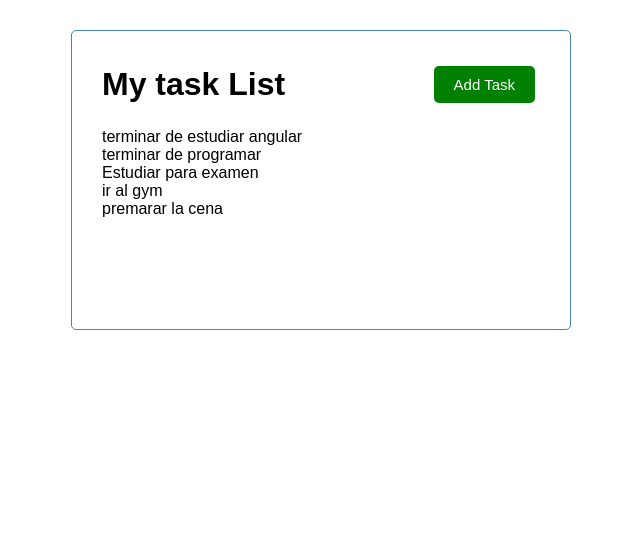
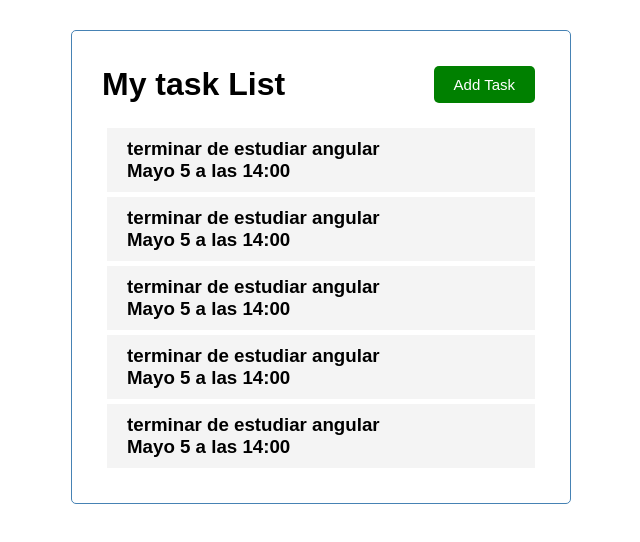
Before and after one commit to wrverdun/task-list, an Angular app: page / in a window 1280 px wide. Shown: the top 542 px of the page, without its empty margins (319-959 px from the left). Built offline with nearby package versions, Linux system fonts and the light colour scheme.

Commit message:
se agrego style a task-item

```diff
--- a/src/app/components/task-item/task-item.component.css
+++ b/src/app/components/task-item/task-item.component.css
@@ -0,0 +1,16 @@
+.task {
+    background-color: #f4f4f4;
+    margin: 5px;
+    padding: 10px 20px;
+    cursor: pointer;
+}
+
+.task.reminder{
+    border-left: 5px solid green;
+}
+
+.task h3 {
+    display: flex;
+    align-items: center;
+    justify-content: space-between;
+}
--- a/src/app/components/task-item/task-item.component.html
+++ b/src/app/components/task-item/task-item.component.html
@@ -1 +1,4 @@
-<p>task-item works!</p>
+<div class="task">
+    <h3>{{task.text}}</h3>
+    <h3>{{task.day}}</h3>
+</div>
--- a/src/app/components/task-item/task-item.component.ts
+++ b/src/app/components/task-item/task-item.component.ts
@@ -1,10 +1,19 @@
-import { Component } from '@angular/core';
-
+import { Component,OnInit, Input } from '@angular/core';
+import { Task } from 'src/app/Task';
+import { TASKS } from '../mock_tasks';
 @Component({
   selector: 'app-task-item',
   templateUrl: './task-item.component.html',
   styleUrls: ['./task-item.component.css']
 })
-export class TaskItemComponent {
+export class TaskItemComponent implements OnInit {
+
+  @Input() task:Task=TASKS[0]
+
+  constructor(){}
+
+  ngOnInit(): void {
+
+  }
 
 }
--- a/src/app/components/tasks/tasks.component.html
+++ b/src/app/components/tasks/tasks.component.html
@@ -1,3 +1,7 @@
-<p *ngFor="let task of tasks">
-    {{task.text}}
-</p>
+<app-task-item
+
+    *ngFor="let task of tasks"
+    (task)="task"
+>
+
+</app-task-item>
```
